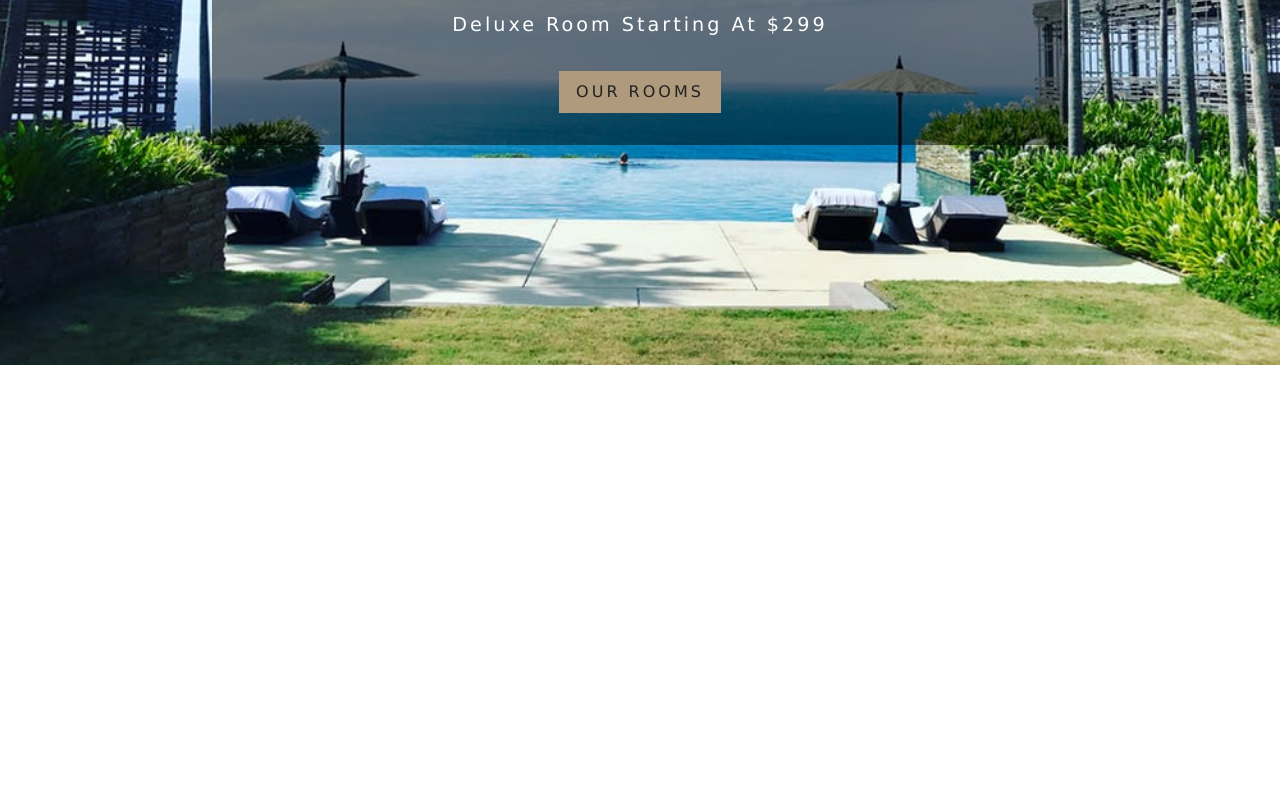
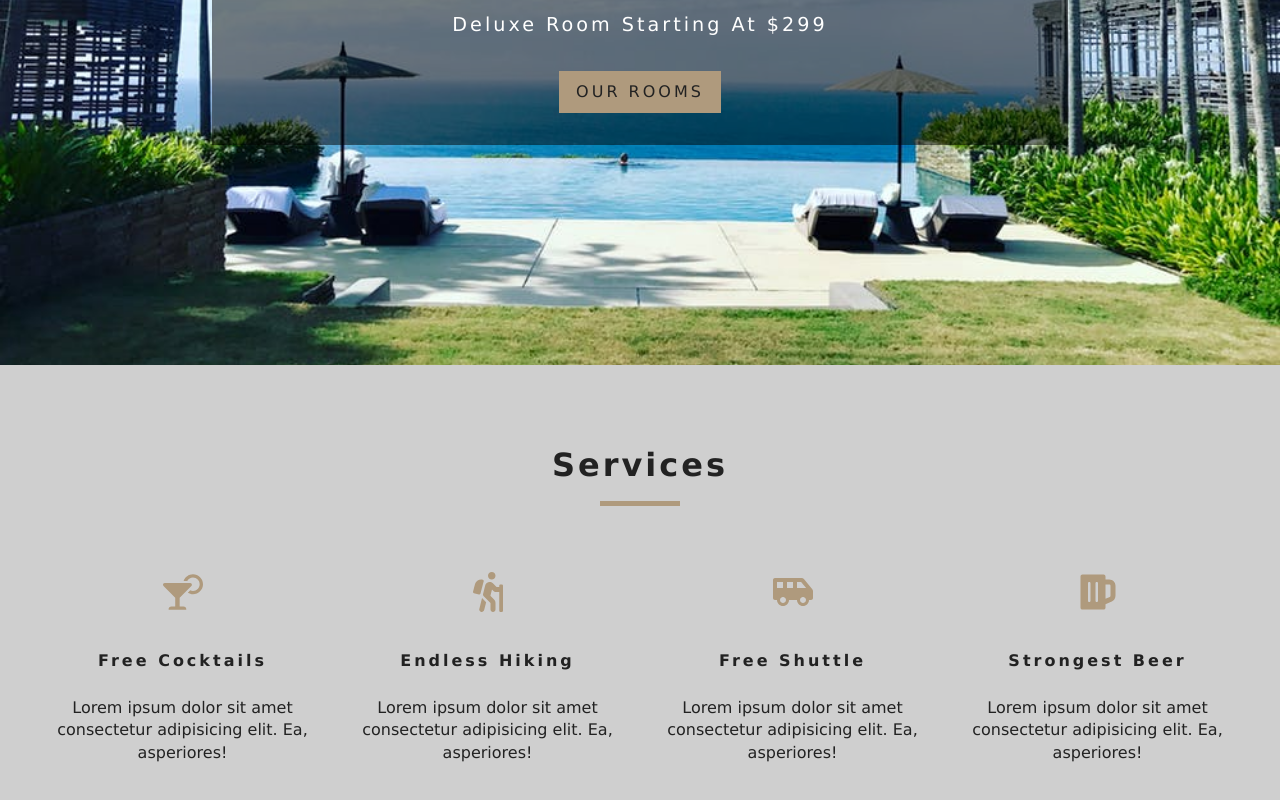
Before and after one commit to FelixWambiri/BeachResort, a React (Create React App) app: page / in a window 1280 px wide. Shown: the part 478-1278 px from the top of the page. Before the commit the page ends 843 px from the top, so only its background shows below. Built offline with nearby package versions, Linux system fonts and the light colour scheme.

Commit message:
ft(service): create the service component

```diff
--- a/src/App.css
+++ b/src/App.css
@@ -252,6 +252,7 @@
 }
 .services h6 {
   letter-spacing: var(--mainSpacing);
+  text-transform: capitalize;
 }
 .services p {
   width: 80%;
--- /dev/null
+++ b/src/components/Services.js
@@ -0,0 +1,48 @@
+import React, { Component } from 'react';
+import Title from './Title';
+import { FaCocktail, FaHiking, FaShuttleVan, FaBeer } from 'react-icons/fa';
+
+export default class Services extends Component {
+  state = {
+    services: [
+      {
+        icon: <FaCocktail/>,
+        title: 'Free Cocktails',
+        info: 'Lorem ipsum dolor sit amet consectetur adipisicing elit. Ea, asperiores!'
+      },
+      {
+        icon: <FaHiking/>,
+        title: 'Endless Hiking',
+        info: 'Lorem ipsum dolor sit amet consectetur adipisicing elit. Ea, asperiores!'
+      },
+      {
+        icon: <FaShuttleVan/>,
+        title: 'Free Shuttle',
+        info: 'Lorem ipsum dolor sit amet consectetur adipisicing elit. Ea, asperiores!'
+      },
+      {
+        icon: <FaBeer/>,
+        title: 'Strongest Beer',
+        info: 'Lorem ipsum dolor sit amet consectetur adipisicing elit. Ea, asperiores!'
+      }
+    ]
+  }
+  render() {
+    return (
+      <section className="services">
+        <Title title="services"/>
+        <div className="services-center">
+          {this.state.services.map((item, index) => {
+            return (
+              <article key={index} className="service">
+                <span>{item.icon}</span>
+                <h6>{item.title}</h6>
+                <p>{item.info}</p>
+              </article>
+            )
+          })}
+        </div>
+      </section>
+    )
+  }
+}
--- /dev/null
+++ b/src/components/Title.js
@@ -0,0 +1,10 @@
+import React from 'react'
+
+export default function Title({title}) {
+  return (
+    <div className="section-title">
+      <h4>{title}</h4>
+      <div/>
+    </div>
+  )
+}
--- a/src/pages/Home.js
+++ b/src/pages/Home.js
@@ -2,11 +2,16 @@
 import Hero from '../components/Hero';
 import Banner from '../components/Banner';
 import { Link } from 'react-router-dom';
+import Services from '../components/Services';
 
 export default function Home() {
-  return <Hero>
-    <Banner title="luxurious rooms" subtitle="deluxe room starting at $299">
-    <Link to="/rooms" className="btn-primary">our rooms</Link>
-    </Banner>
-  </Hero>
+  return(
+  <>
+    <Hero>
+      <Banner title="luxurious rooms" subtitle="deluxe room starting at $299">
+      <Link to="/rooms" className="btn-primary">our rooms</Link>
+      </Banner>
+    </Hero>
+    <Services/>
+  </>)
 }
```
